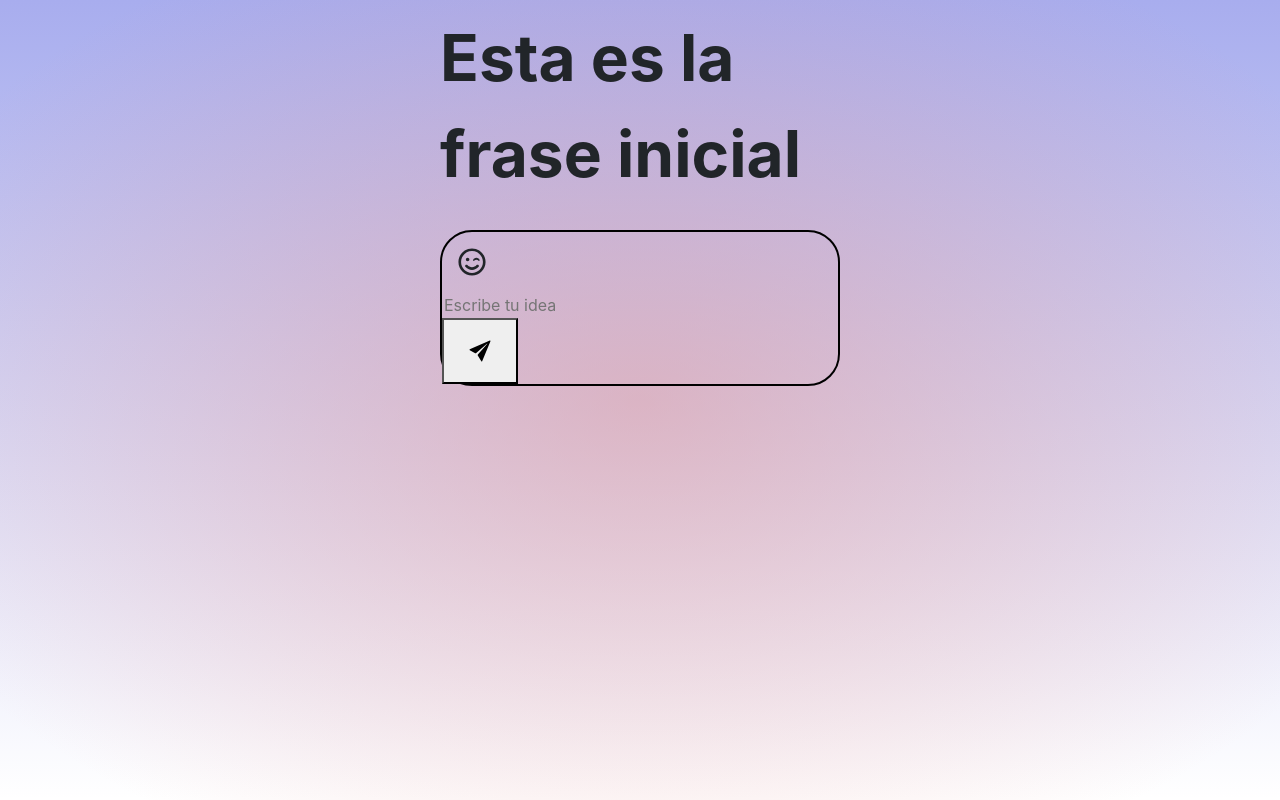
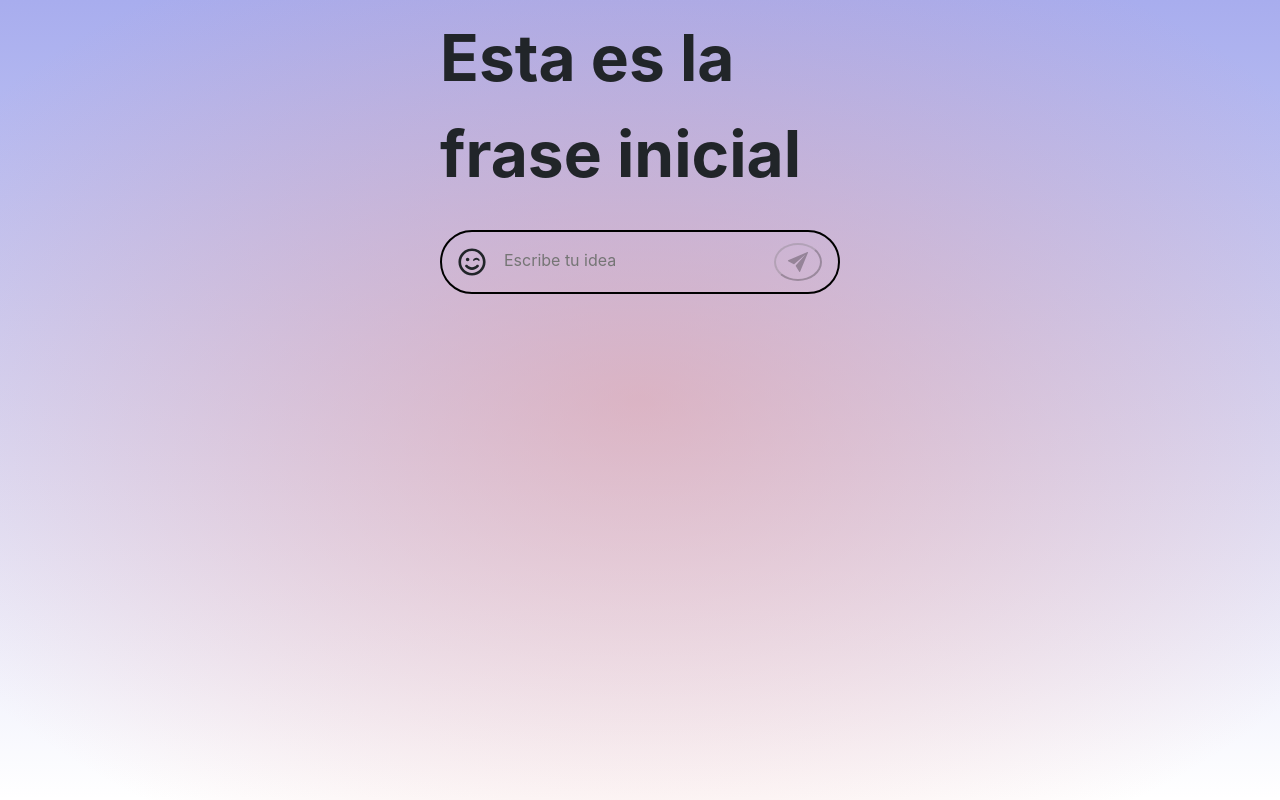
Before and after one commit to meegido/quotes-app, a React (Create React App) app: page / in a window 1280 px wide. Built offline with nearby package versions, Linux system fonts and the light colour scheme.

Commit message:
managing disabled button inside state

```diff
--- a/src/App.js
+++ b/src/App.js
@@ -2,15 +2,18 @@
 import { jsx } from '@emotion/core'
 import 'bootstrap/dist/css/bootstrap-reboot.css'
 import React from 'react'
-import {Input, Smily, Send} from 'styles'
+import { FaSleigh } from 'react-icons/fa'
+import {Input, Smily, Button, Send} from 'styles'
 
 const API_URL = 'http://localhost:8080/quotes'
 
 function App() {
   const [quote, setQuote] = React.useState({
-    sentence: ' Esta es la frase inicial',
+    sentence: 'Esta es la frase inicial',
+    disabled: true
   })
-  const {sentence} = quote
+  console.log(quote, ' quote state')
+  const {sentence, disabled} = quote
 
   function createQuote() {
     return fetch(API_URL, {
@@ -37,14 +40,15 @@ function App() {
 
   function handleSubmit(event) {
     event.preventDefault()
-    createQuote(quote)
+    createQuote({sentence})
   }
 
   function handleSentenceChange(event, sentence) {
     event.preventDefault()
     setQuote({
       sentence: event.target.value,
-    }, sentence)
+      disabled: false
+    }, sentence, disabled)
   }
 
   return (
@@ -52,7 +56,7 @@ function App() {
       <div css={{
         display: 'flex',
         flexDirection: 'column',
-        alignItems: 'stretch',
+
         background: 'radial-gradient(63.34% 63.34% at 50% 50%, rgba(226, 146, 146, 0.5) 0%, rgba(255, 255, 255, 0) 100%), linear-gradient(180deg, #A8ADEE 0%, rgba(249, 226, 174, 0) 100%);',
         height: '100vh',
         '> div': {
@@ -73,7 +77,6 @@ function App() {
             justifyContent: 'space-between',
             alignItems: 'center',
           }}>
-          </div>
             <div css={{
               border: '2px solid black',
               borderRadius: '2em',
@@ -81,10 +84,19 @@ function App() {
             }}>
               <span><Smily /></span>
               <label htmlFor="sentence"></label>
-            <Input type="text"  id="sentence" onChange={handleSentenceChange} placeholder="Escribe tu idea" variant="secondary"/>
-            <button type="submit"><Send /></button>
+              <Input
+                type="text"
+                variant="secondary"
+                id="sentence"
+                name="sentence"
+                placeholder="Escribe tu idea"
+                onChange={handleSentenceChange}
+                />
+              <Button type="submit" disabled={disabled}>
+                <Send />
+              </Button>
             </div>
-
+          </div>
         </form>
       </div>
       </div>
--- a/src/styles.js
+++ b/src/styles.js
@@ -15,7 +15,8 @@ const inputVariants = {
     textDecoration: 'underline'
   },
   secondary: {
-    paddingRight: '6rem'
+    width: '17rem',
+    paddingRight: '1rem'
   }
 }
 
@@ -26,9 +27,13 @@ const Smily = styled(FaRegSmileWink)({
 })
 
 const Send = styled(IoIosSend)({
-  padding: '1rem',
-  width: '60px',
-  height: '60px',
+  fontSize: '32px',
+  padding: '.08em',
 })
 
-export {Input, Smily, Send}
+const Button = styled.button({
+  borderRadius: '50%',
+  backgroundColor: 'transparent'
+})
+
+export {Input, Smily, Button, Send}
```
Lines whose indentation alone changed are shown as unchanged.
